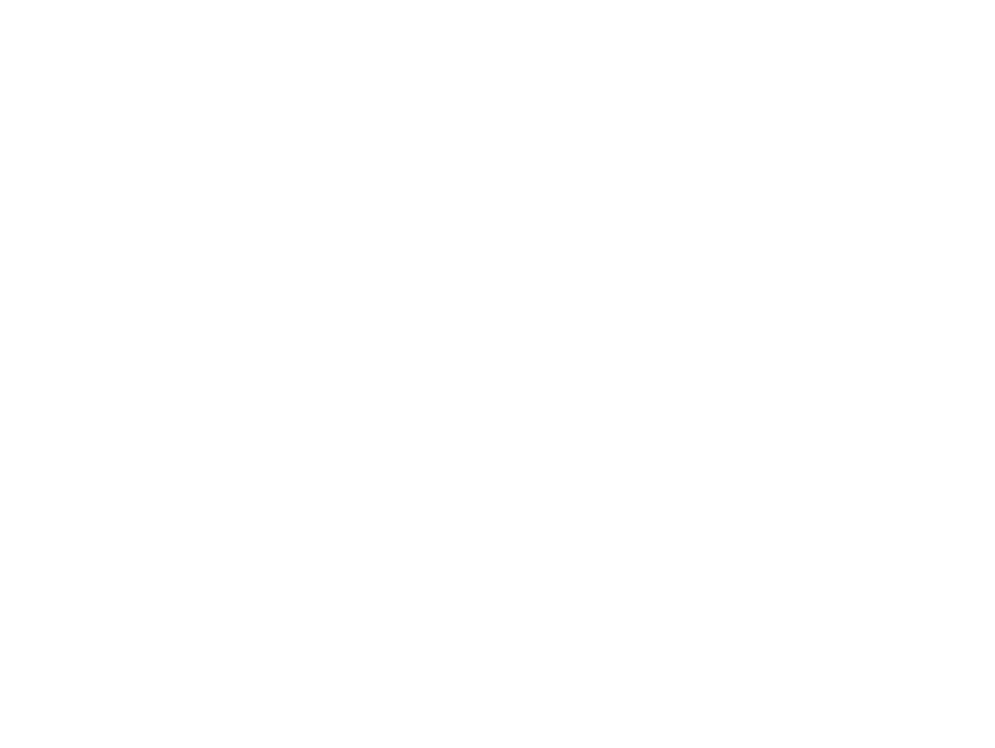
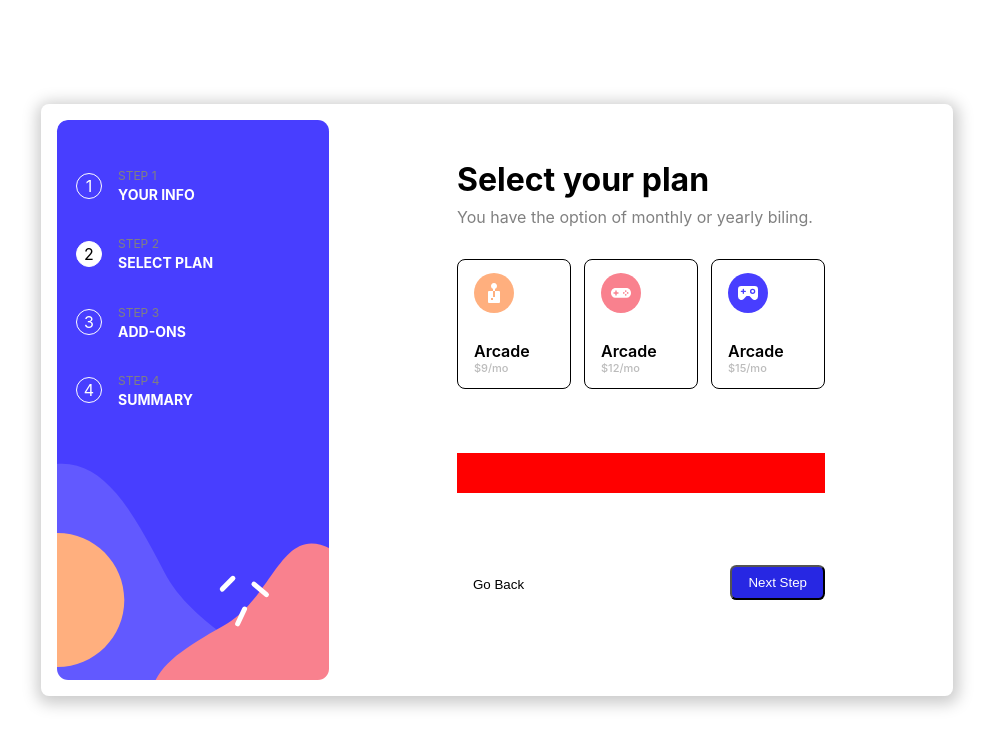
Before and after one commit to msiddiq1400/Reactjs_Multi_Form_Frontend_Mentor, a React (Create React App) app: page /plan in a window 1280 px wide. Before the commit this address had no page. Shown: the top 748 px of the page, without its empty margins (143-1138 px from the left). Built offline with nearby package versions, Linux system fonts and the light colour scheme.

Commit message:
forms added

```diff
--- a/src/App.js
+++ b/src/App.js
@@ -1,12 +1,14 @@
 import "./App.css";
 import { BrowserRouter, Routes, Route } from "react-router-dom";
-import Info from "./screens/info/info";
+import Plans from "./screens/plan-screen/plan.js";
+import Info from "./screens/info-screen/info";
 
 function App() {
   return (
     <BrowserRouter>
       <Routes>
         <Route index path="/" element={<Info />} />
+        <Route path="/plan" element={<Plans />} />
       </Routes>
     </BrowserRouter>
   );
--- /dev/null
+++ b/src/components/plan-card/plan-card.js
@@ -0,0 +1,18 @@
+import React from "react";
+import "./plan-card.scss";
+
+const PlanCard = ({ selected = false, icon, text, price }) => {
+  return (
+    <div className={`plan-card-main ${selected ? "plan-selected" : ""}`}>
+      <div>
+        <img src={icon} alt="arcade" />
+      </div>
+      <div>
+        <div className="plan-card-text">{text}</div>
+        <div className="plan-card-price">{price}</div>
+      </div>
+    </div>
+  );
+};
+
+export default PlanCard;
--- /dev/null
+++ b/src/components/plan-card/plan-card.scss
@@ -0,0 +1,27 @@
+.plan-card-main {
+    width: 6rem;
+    height: 8rem;
+    display: flex;
+    justify-content: center;
+    align-items: flex-start;
+    padding-left: 1rem;
+    flex-direction: column;
+    gap: 1.5rem;
+    margin-top: 1rem;
+    border: 1px solid black;
+    border-radius: 0.5rem;
+
+    .plan-card-text {
+        font-weight: 600;
+    }
+
+    .plan-card-price {
+        color: rgba(128, 128, 128, 0.536);
+        font-weight: 500;
+        font-size: 11px;
+    }
+}
+
+.plan-selected {
+    background-color: #eee;
+}
--- a/src/components/sidebar/sidebar-content.js
+++ b/src/components/sidebar/sidebar-content.js
@@ -1,10 +1,10 @@
 import React from "react";
 import "./sidebar.scss";
 
-const SideBarContent = ({ step, topText, bottomText }) => {
+const SideBarContent = ({ highlighted = false, step, topText, bottomText }) => {
   return (
     <div className="main">
-      <div className="icon">{step}</div>
+      <div className={`icon ${highlighted ? "highlighted" : ""}`}>{step}</div>
       <div className="texts">
         <div className="top-text">{topText}</div>
         <div className="bottom-text">{bottomText}</div>
--- a/src/components/sidebar/sidebar.js
+++ b/src/components/sidebar/sidebar.js
@@ -1,15 +1,63 @@
-import React from "react";
+import React, { useEffect, useState } from "react";
 import SideBarContent from "./sidebar-content";
 import "./sidebar.scss";
 
-const Sidebar = () => {
+const checkWhichTabToHighlight = (selectedTab) => {
+  switch (selectedTab) {
+    case "info":
+      return { highlightedInfo: true };
+    case "plan":
+      return { highlightedPlan: true };
+    case "addon":
+      return { highlightedAddons: true };
+    case "summary":
+      return { highlightedSummary: true };
+    default:
+      return;
+  }
+};
+
+const Sidebar = ({ selectedTab }) => {
+  const [highlighted, setHighlighted] = useState({
+    highlightedInfo: false,
+    highlightedPlan: false,
+    highlightedAddons: false,
+    highlightedSummary: false,
+  });
+  useEffect(() => {
+    setHighlighted({
+      ...highlighted,
+      ...checkWhichTabToHighlight(selectedTab),
+    });
+    // eslint-disable-next-line react-hooks/exhaustive-deps
+  }, [selectedTab]);
   return (
     <div className="main-sidebar">
       <div className="sidebar-content-wrapper">
-        <SideBarContent step="1" topText="STEP 1" bottomText="YOUR INFO" />
-        <SideBarContent step="2" topText="STEP 2" bottomText="SELECT PLAN" />
-        <SideBarContent step="3" topText="STEP 3" bottomText="ADD-ONS" />
-        <SideBarContent step="4" topText="STEP 4" bottomText="SUMMARY" />
+        <SideBarContent
+          highlighted={highlighted.highlightedInfo}
+          step="1"
+          topText="STEP 1"
+          bottomText="YOUR INFO"
+        />
+        <SideBarContent
+          highlighted={highlighted.highlightedPlan}
+          step="2"
+          topText="STEP 2"
+          bottomText="SELECT PLAN"
+        />
+        <SideBarContent
+          highlighted={highlighted.highlightedAddons}
+          step="3"
+          topText="STEP 3"
+          bottomText="ADD-ONS"
+        />
+        <SideBarContent
+          highlighted={highlighted.highlightedSummary}
+          step="4"
+          topText="STEP 4"
+          bottomText="SUMMARY"
+        />
       </div>
     </div>
   );
--- a/src/components/sidebar/sidebar.scss
+++ b/src/components/sidebar/sidebar.scss
@@ -33,6 +33,11 @@
         align-items: center;
     }
 
+    .highlighted {
+        background-color: white;
+        color: black;
+    }
+
     .texts {
         display: flex;
         flex-direction: column;
--- a/src/screens/info/info.js
+++ b/src/screens/info-screen/info.js
@@ -3,18 +3,22 @@
 import Sidebar from "../../components/sidebar/sidebar";
 import { Formik, Field, Form } from "formik";
 import { InfoFormValidation } from "./info.validation";
+import { useNavigate } from "react-router-dom";
 
 const Info = () => {
+  const navigate = useNavigate();
+
   const handleFormSubmit = async (values) => {
     await new Promise((r) => setTimeout(r, 500));
-    alert(JSON.stringify(values, null, 2));
+    console.log(JSON.stringify(values, null, 2));
+    navigate("/plan");
   };
   return (
-    <div className="container">
-      <div className="card">
-        <Sidebar />
-        <div className="content">
-          <div className="header-wrapper">
+    <div className="info-container">
+      <div className="info-card">
+        <Sidebar selectedTab="info" />
+        <div className="info-content">
+          <div className="info-header-wrapper">
             <div className="info-header">Personal info</div>
             <div className="info-desc">
               Please provide your name, email address, and phone number
@@ -65,7 +69,11 @@
                 <button className="submit-button" type="submit">
                   Next Step
                 </button>
-                <button className="go-back-button" type="button">
+                <button
+                  className="go-back-button"
+                  type="button"
+                  onClick={() => navigate(-1)}
+                >
                   Go Back
                 </button>
               </Form>
--- a/src/screens/info/info.scss
+++ b/src/screens/info-screen/info.scss
@@ -1,10 +1,10 @@
-.container {
+.info-container {
     height: 100vh;
     display: flex;
     justify-content: center;
     align-items: center;
 
-    .card {
+    .info-card {
         display: flex;
         padding: 1rem;
         -webkit-box-shadow: 1px 3px 15px 5px #CCC;
@@ -13,10 +13,10 @@
         width: 55rem;
     }
 
-    .content {
+    .info-content {
         margin-left: 8rem;
 
-        .header-wrapper {
+        .info-header-wrapper {
             margin-top: 2.5rem;
             display: flex;
             flex-direction: column;
--- /dev/null
+++ b/src/screens/plan-screen/plan.js
@@ -0,0 +1,95 @@
+import React, { useState } from "react";
+import Sidebar from "../../components/sidebar/sidebar";
+import "./plan.scss";
+import { useNavigate } from "react-router-dom";
+import PlanCard from "../../components/plan-card/plan-card";
+import ArcadeIcon from "../../assets/images/icon-arcade.svg";
+import AdvancedIcon from "../../assets/images/icon-advanced.svg";
+import ProIcon from "../../assets/images/icon-pro.svg";
+
+const getCheckedPlan = (val) => {
+  switch (val) {
+    case "arcade":
+      return { arcadeSelected: true };
+    case "advance":
+      return { advanceSelected: true };
+    case "pro":
+      return { proSelected: true };
+    default:
+      return;
+  }
+};
+
+const initialState = {
+  arcadeSelected: false,
+  advanceSelected: false,
+  proSelected: false,
+};
+
+const Plans = () => {
+  const navigate = useNavigate();
+  const [plan, setSelectedPlan] = useState(initialState);
+
+  const handlePlanClick = (selected) => {
+    console.log("clicked");
+    setSelectedPlan({ ...initialState, ...getCheckedPlan(selected) });
+    console.log(plan);
+  };
+
+  return (
+    <div className="plan-container">
+      <div className="plan-card">
+        <Sidebar selectedTab="plan" />
+        <div className="plan-content">
+          <div className="plan-header-wrapper">
+            <div className="plan-header">Select your plan</div>
+            <div className="plan-desc">
+              You have the option of monthly or yearly biling.
+            </div>
+          </div>
+          <div className="plans-wrapper">
+            <div onClick={() => handlePlanClick("arcade")}>
+              <PlanCard
+                selected={plan.arcadeSelected}
+                icon={ArcadeIcon}
+                text="Arcade"
+                price="$9/mo"
+              />
+            </div>
+            <div onClick={() => handlePlanClick("advance")}>
+              <PlanCard
+                selected={plan.advanceSelected}
+                icon={AdvancedIcon}
+                text="Arcade"
+                price="$12/mo"
+              />
+            </div>
+            <div onClick={() => handlePlanClick("pro")}>
+              <PlanCard
+                selected={plan.proSelected}
+                icon={ProIcon}
+                text="Arcade"
+                price="$15/mo"
+              />
+            </div>
+          </div>
+          <div className="plan-billing"></div>
+          <div className="button-container">
+            <button className="submit-button" type="submit">
+              Next Step
+            </button>
+            <button
+              className="go-back-button"
+              type="button"
+              onClick={() => navigate(-1)}
+            >
+              Go Back
+            </button>
+          </div>
+        </div>
+      </div>
+    </div>
+  );
+};
+
+export default Plans;
--- /dev/null
+++ b/src/screens/plan-screen/plan.scss
@@ -0,0 +1,73 @@
+.plan-container {
+    height: 100vh;
+    display: flex;
+    justify-content: center;
+    align-items: center;
+
+    .plan-card {
+        display: flex;
+        padding: 1rem;
+        -webkit-box-shadow: 1px 3px 15px 5px #CCC;
+        box-shadow: 1px 3px 15px 5px #CCC;
+        border-radius: 0.5rem;
+        width: 55rem;
+
+        .plan-content {
+            margin-left: 8rem;
+
+            .plan-header-wrapper {
+                margin-top: 2.5rem;
+                display: flex;
+                flex-direction: column;
+                justify-content: center;
+
+                .plan-header {
+                    font-size: 2rem;
+                    font-weight: bold;
+                    padding: 0;
+                    margin: 0;
+                }
+
+                .plan-desc {
+                    margin-top: 0.5rem;
+                    color: gray;
+                }
+            }
+
+            .plans-wrapper {
+                margin-top: 1rem;
+                display: flex;
+                flex-direction: row;
+                justify-content: space-between;
+                width: 23rem;
+            }
+
+            position: relative;
+            .submit-button {
+                padding: 0.5rem 1rem;
+                background-color: rgb(39, 39, 227);
+                color: white;
+                border-radius: 0.4rem;
+                position: absolute;
+                right: 0;
+                bottom: 5rem;
+            }
+
+            .go-back-button {
+                padding: 0.5rem 1rem;
+                position: absolute;
+                left: 0;
+                bottom: 5rem;
+                border: none;
+                background: transparent;
+            }
+
+            .plan-billing {
+                margin-top: 4rem;
+                width: 100%;
+                height: 2.5rem;
+                background-color: red;
+            }
+        }
+    }
+}
```
Also changed, not shown: src/screens/plans/plans.js (deleted, +0 -7 lines), src/screens/info-screen/info.validation.js (renamed from src/screens/info/info.validation.js).
